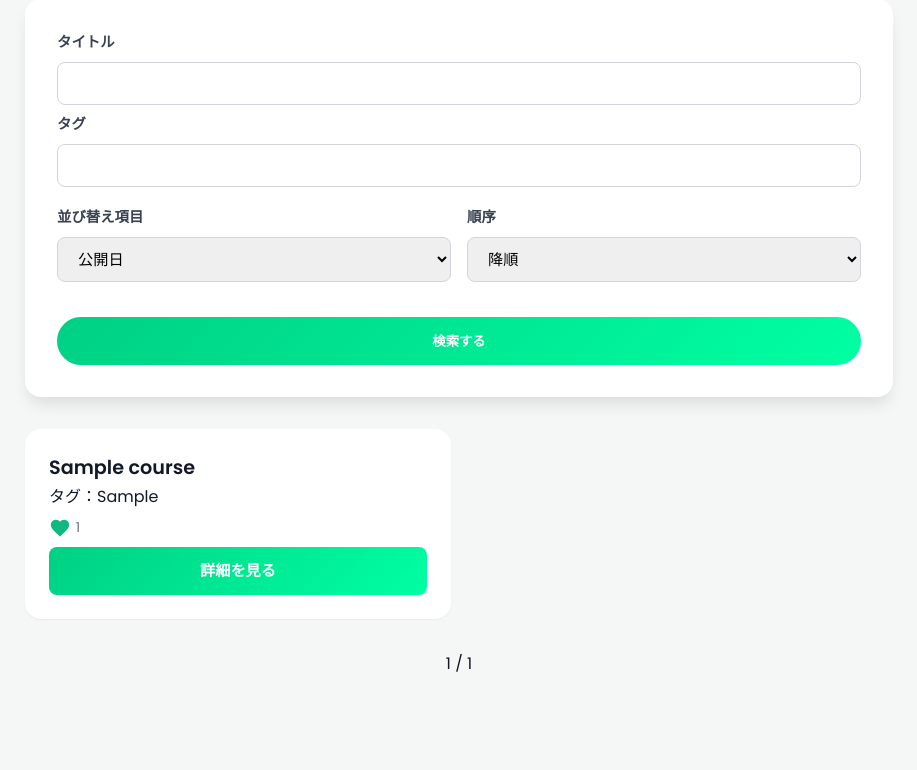
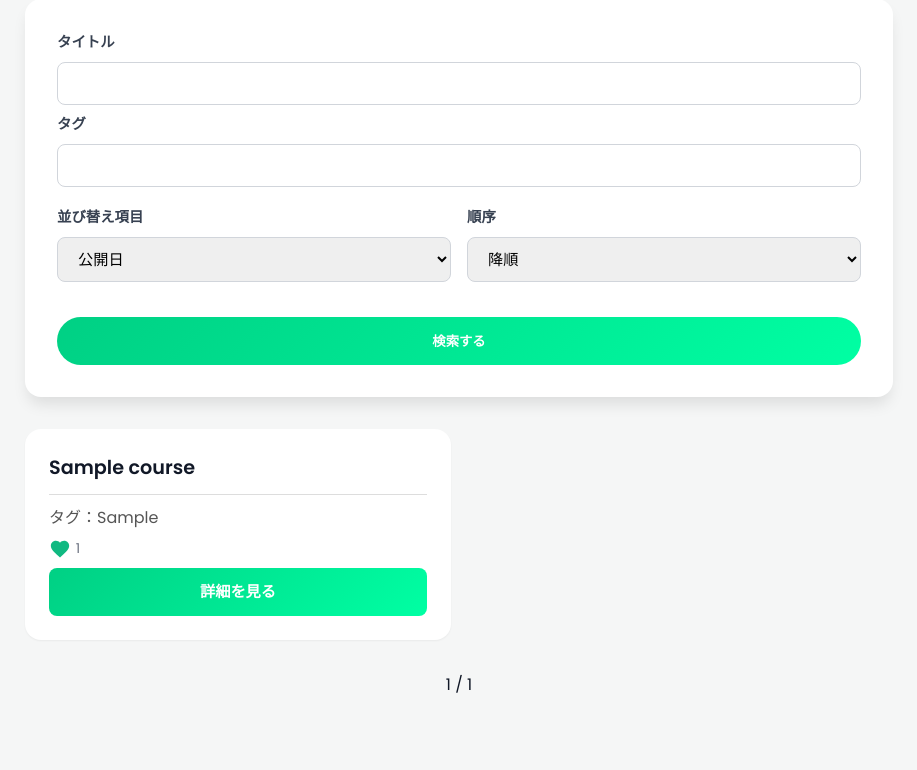
Before and after one commit to K-zoe/knowva, a Django app: page /quizzes/course_search/ in a window 1280 px wide. Shown: the part 196-966 px from the top of the page, without its empty margins (181-1098 px from the left). Run offline with Django 5.2, Linux system fonts and the light colour scheme; tables that the repository leaves empty hold one stand-in row (values such as "Sample post"); parts of the project's set-up code (start-up, migrations or seed data) failed here and were passed over.

Commit message:
【修正】course_search.htmlのCSS修正

```diff
--- a/quizzes/static/quizzes/css/course_search.css
+++ b/quizzes/static/quizzes/css/course_search.css
@@ -101,6 +101,7 @@
     border-radius: var(--radius);
     box-shadow: var(--shadow-sm);
     transition: var(--transition);
+    margin-bottom: auto;
 }
 
 .result-card:hover {
@@ -114,11 +115,15 @@
     font-weight: 600;
     overflow-wrap: anywhere;
     word-break: keep-all;
+    border-bottom: 1px solid #ddd;
+    padding-bottom: 10px;
+    margin-bottom:10px;
 }
 .course-info{
     display: flex;
     overflow-wrap: anywhere;
     word-break: keep-all;
+    color: #555;
 }
 
 .course-info .label{
```
